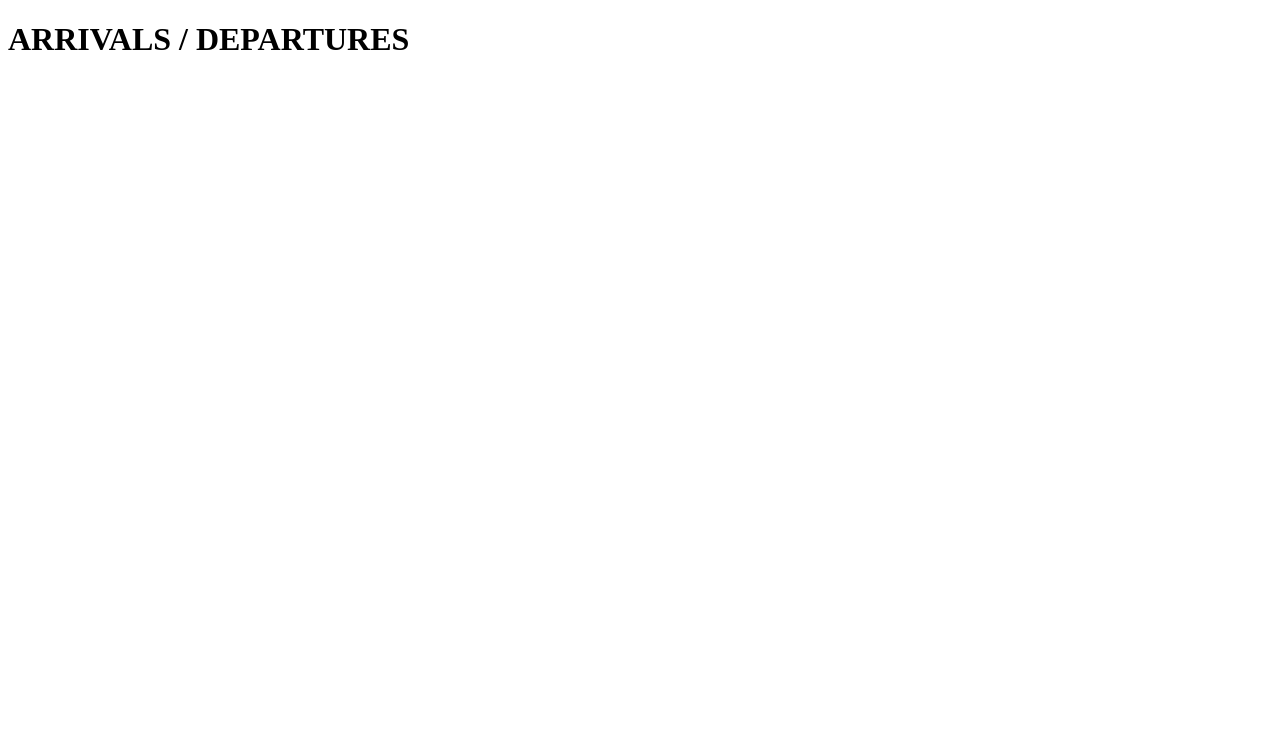
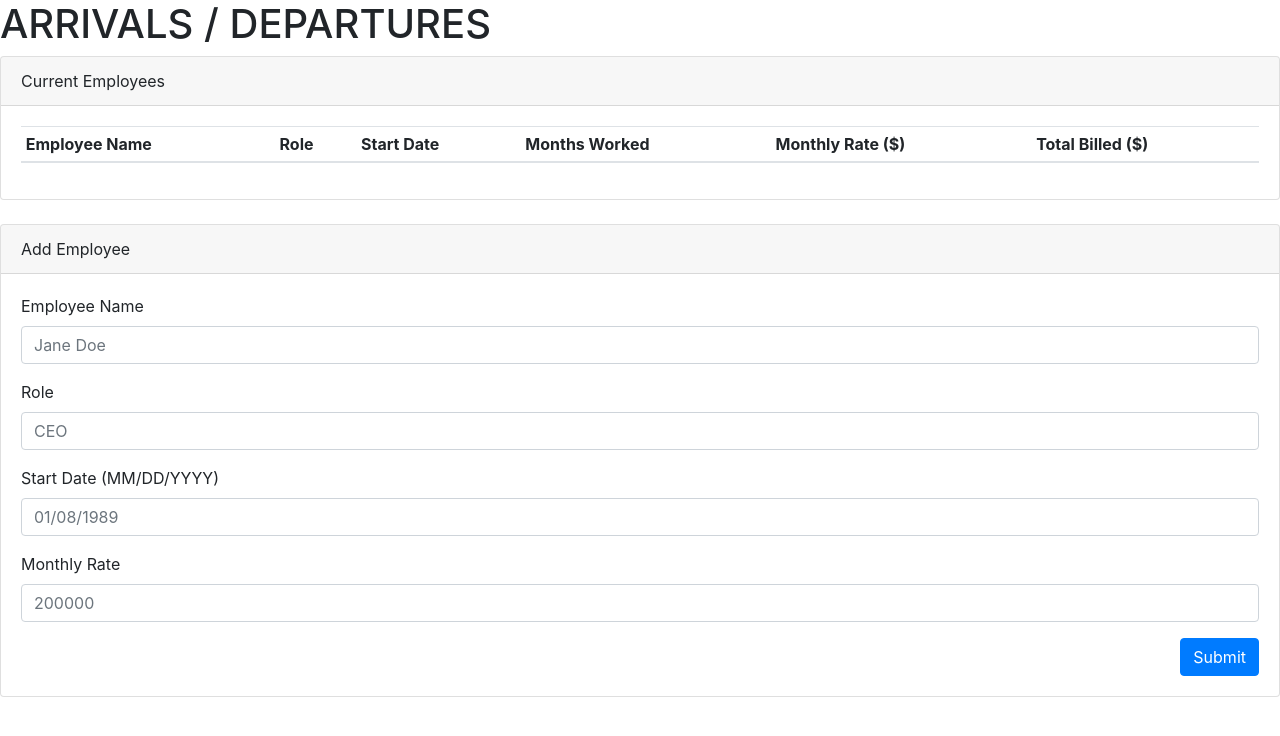
Before and after one commit to TheAmberlamps/Train-Timetable, a plain HTML site: page index.html in a window 1280 px wide. Drawn offline with nearby package versions, Linux system fonts and the light colour scheme.

Commit message:
Lifted a bunch of bootstrap styling from a class example, it needs a bit of reformatting but it's a solid framework to cobble all my functionality together.

```diff
--- a/index.html
+++ b/index.html
@@ -5,6 +5,9 @@
     <meta name="viewport" content="width=device-width, initial-scale=1.0">
     <meta http-equiv="X-UA-Compatible" content="ie=edge">
     <title>Document</title>
+    <!-- Bootstrap -->
+    <link rel="stylesheet" href="https://maxcdn.bootstrapcdn.com/bootstrap/4.0.0/css/bootstrap.min.css">
+    <script src="https://maxcdn.bootstrapcdn.com/bootstrap/4.0.0/js/bootstrap.min.js"></script>
     <!-- Jquery -->
     <script src="https://cdnjs.cloudflare.com/ajax/libs/jquery/3.2.1/jquery.min.js"></script>
     <!-- moment.js -->
@@ -15,8 +18,87 @@
 
 </head>
 <body>
+
     <header><h1>ARRIVALS / DEPARTURES</h1></header>
 
 
+    <div class="row">
+
+            <div class="col-md-12">
+
+              <!-- Current Employees-->
+              <div class="card mb-4">
+                <div class="card-header">Current Employees</div>
+                <div class="card-body">
+                  <table class="table table-sm table-hover" id='employee-table'>
+                    <thead>
+                      <tr>
+                        <th scope="col">Employee Name</th>
+                        <th scope="col">Role</th>
+                        <th scope="col">Start Date</th>
+                        <th scope="col">Months Worked</th>
+                        <th scope="col">Monthly Rate ($)</th>
+                        <th scope="col">Total Billed ($)</th>
+                      </tr>
+                    </thead>
+                    <tbody>
+                    </tbody>
+                  </table>
+                </div>
+              </div>
+            </div>
+          </div>
+
+          <div class="row">
+            <div class="col-md-12">
+              <!-- Add Employee  -->
+              <div class="card mb-4">
+                <div class="card-header">Add Employee</div>
+                <div class="card-body">
+
+                  <!-- Entry Form -->
+                  <form>
+                    <div class="form-group">
+                      <label for="employee-name-input">Employee Name</label>
+                      <input class="form-control" id="employee-name-input" placeholder="Jane Doe" type="text">
+                    </div>
+                    <div class="form-group">
+                      <label for="role-input">Role</label>
+                      <input class="form-control" id="role-input" placeholder="CEO" type="text">
+                    </div>
+                    <div class="form-group">
+                      <label for="start-input">Start Date (MM/DD/YYYY)</label>
+                      <input class="form-control" id="start-input" placeholder="01/08/1989" type="text">
+                    </div>
+                    <div class="form-group">
+                      <label for="rate-input">Monthly Rate</label>
+                      <input class="form-control" id="rate-input" placeholder="200000" type="text">
+                    </div>
+                    <button class="btn btn-primary float-right" id="add-employee-btn">Submit</button>
+                  </form>
+
+                </div>
+              </div>
+            </div>
+          </div>
+
+    <!-- <div id="trainsDisp"></div>
+
+    <div id="trainForm">
+        <form action="/action_page.php">Train Name:<br>
+        <input type="text" name="trainName" placeholder="Train Name">
+        <br>
+        Destination:<br>
+        <input type="text" name="destName" placeholder="Destination">
+        <br>
+        First Train Time:<br>
+        <input type="text" name="firstTime" placeholder="First Train Time">
+        <br>
+        Frequency(min):<br>
+        <input type="text" name="freqTime" placeholder="Frequency">
+        <br>
+        <input type="submit" value="Submit">
+      </form> </div> -->
+
 </body>
 </html>
--- a/js/app.js
+++ b/js/app.js
@@ -19,4 +19,4 @@ var firebaseConfig = {
   // Assign the reference to the database to a variable named 'database'
   // var database = ...
 
-  database = firebase.database();
+  var database = firebase.database();
```
Also changed, not shown: css/style.css (deleted).
